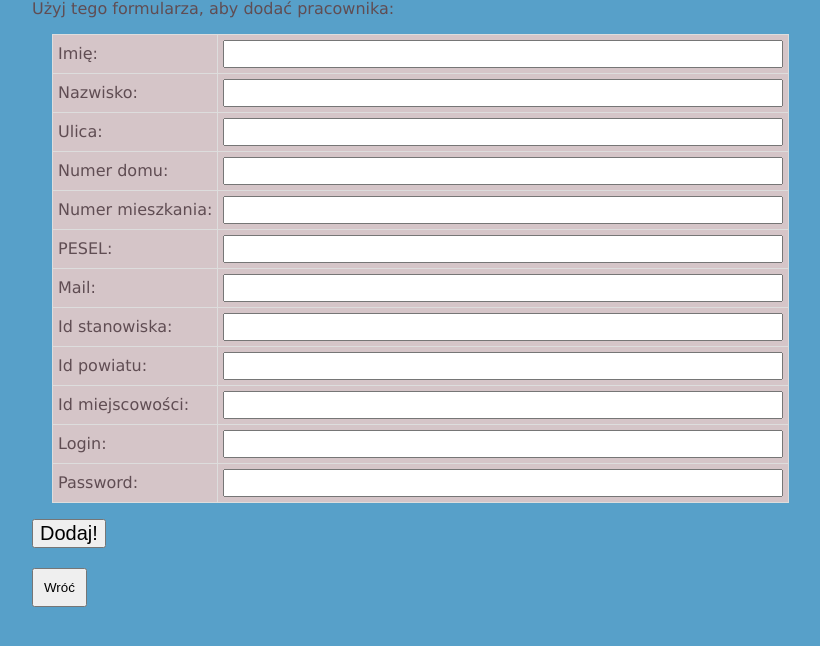
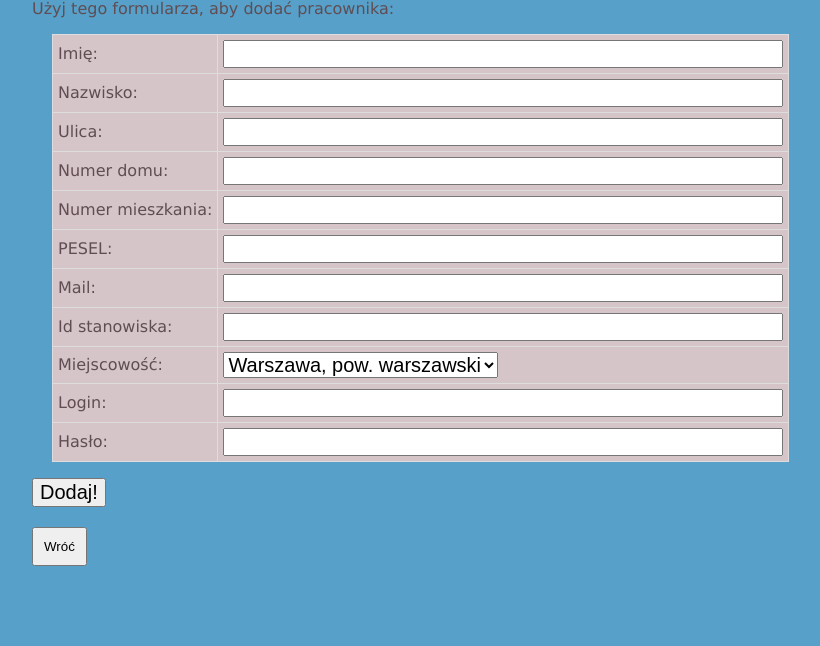
Before and after one commit to nkulakow/flask-oracle, a Flask app: page /gotoaddpracownik in a window 1280 px wide. Shown: the part 44-690 px from the top of the page, without its empty margins (106-926 px from the left). Run offline with Flask 3, Linux system fonts and the light colour scheme; parts of the project's set-up code (start-up, migrations or seed data) failed here and were passed over.

Commit message:
oh, i teraz można wybrać miejscowość z listy

```diff
--- a/app.py
+++ b/app.py
@@ -54,7 +54,7 @@ def delete_pracownik():
 @app.route('/gotoaddpracownik', methods=['GET'])
 def go_to_addpracownik():
     # @TODO wysłać na tą stronę rzeczy takie jak: pary id_stanowiska i jego nazwa
-    return render_template('addpracownik.html')
+    return render_template('addpracownik.html', towns=[['(1, 1)', 'Warszawa, pow. warszawski'], ['(3,1)', 'Otwock, pow. otwocki']])
 
 
 @app.route('/addpracownik', methods=['POST'])
--- a/templates/addpracownik.html
+++ b/templates/addpracownik.html
@@ -13,10 +13,14 @@
         <tr><td>PESEL:</td><td><input name='pesel' type='TEXT' ></td></tr>
         <tr><td>Mail:</td><td><input name='mail' type='TEXT' ></td></tr>
         <tr><td>Id stanowiska:</td><td><input name='position_id' type='TEXT' ></td></tr>
-        <tr><td>Id powiatu:</td><td><input name='county_id' type='TEXT' ></td></tr>
-        <tr><td>Id miejscowości:</td><td><input name='town_id' type='TEXT' ></td></tr>
+        <tr><td>Miejscowość:</td><td>
+            <select name="town_id">
+              {% for town in towns %}
+                    <option value="{{ town[0]}}">{{ town[1] }}</option>
+                {% endfor %}
+            </select>
         <tr><td>Login:</td><td><input name='county_id' type='TEXT' ></td></tr>
-        <tr><td>Password:</td><td><input name='town_id' type='TEXT' ></td></tr>
+        <tr><td>Hasło:</td><td><input name='town_id' type='TEXT' ></td></tr>
     </table>
     <p><input value='Dodaj!' type='SUBMIT'></p>
 </form>
--- a/templates/modifyowndata.html
+++ b/templates/modifyowndata.html
@@ -12,7 +12,7 @@
         <tr><td>Mail:</td><td><input name='mail' type='TEXT' ></td></tr>
         <tr><td>Id powiatu:</td><td><input name='county_id' type='TEXT' ></td></tr>
         <tr><td>Id miejscowości:</td><td><input name='town_id' type='TEXT' ></td></tr>
-        <tr><td>Password:</td><td><input name='town_id' type='TEXT' ></td></tr>
+        <tr><td>Hasło:</td><td><input name='town_id' type='TEXT' ></td></tr>
     </table>
     <p><input value='Zapisz' type='SUBMIT'></p>
 </form>
```
